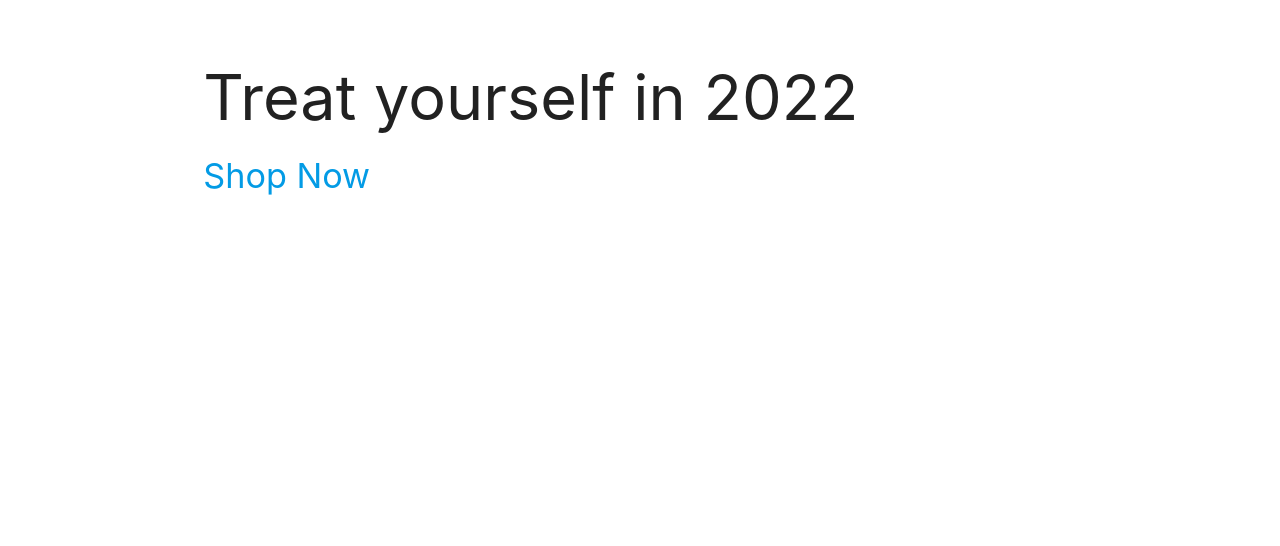
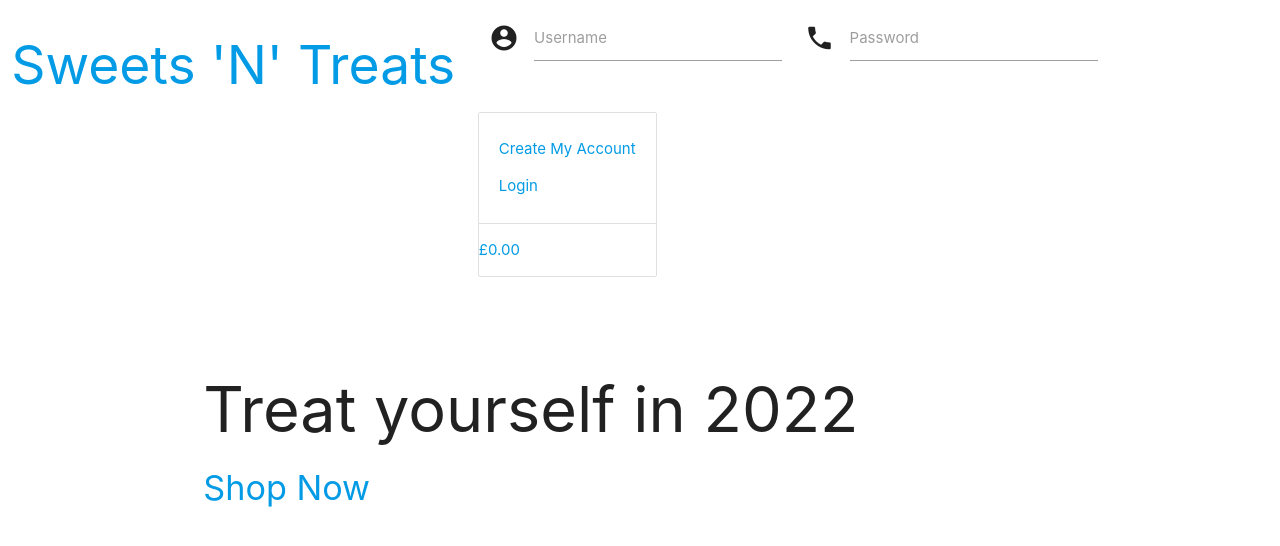
Before and after one commit to mgreenberry/MS4-sweetsntreats.v1, a Django app: page / in a window 1280 px wide. Shown: the top 546 px of the page. Run offline with Django 3.2, Linux system fonts and the light colour scheme; some libraries are stand-ins or nearby versions.

Commit message:
added main page header

```diff
--- a/templates/base.html
+++ b/templates/base.html
@@ -40,7 +40,69 @@
 
     <body>
         <header class="container-fluid fixed-top">
-
+            <div class="row">
+                <div class="col">
+                    <a href="{% url 'home' %}" class=""><h2>Sweets 'N' Treats</h2></a>
+                </div>
+                <div class="col">
+                    <form class="col s12">
+                        <div class="row">
+                            <div class="input-field col s6">
+                                <i class="material-icons prefix">account_circle</i>
+                                <input id="icon_prefix" type="text" class="validate">
+                                <label for="icon_prefix">Username</label>
+                            </div>
+                            <div class="input-field col s6">
+                                <i class="material-icons prefix">phone</i>
+                                <input id="icon_telephone" type="tel" class="validate">
+                                <label for="icon_telephone">Password</label>
+                            </div>
+                        </div>
+                    </form>
+                </div>
+                <div class="col">
+                    <ul class="collection">
+                        {% if request.user.is_autenticated %}
+                            {% if request.user.is_superuser %}
+                                <li class="collection-item">
+                                    <a class="" href="#" id="user-options" data-toggle="dropdown" aria-haspopup="true" aria-expanded="false">
+                                        <p class="">Site Management</p>
+                                    </a>
+                                </li>
+                            {% endif %}
+                            <li class="collection-item">
+                                <a class="" href="#" id="user-options" data-toggle="dropdown" aria-haspopup="true" aria-expanded="false">
+                                <p class="">My Profile</p>
+                            </li>
+                            <li class="collection-item">
+                                <a class="" href="{% url 'account_logout' %}" id="user-options" data-toggle="dropdown" aria-haspopup="true" aria-expanded="false">
+                                <p class="">Logout</p>
+                            </li>
+                        {% else %}
+                            <li class="collection-item">
+                                <a class="" href="{% url 'account_signup' %}" id="user-options" data-toggle="dropdown" aria-haspopup="true" aria-expanded="false">
+                                <p class="">Create My Account</p>
+                                <a class="" href="{% url 'account_login' %}" id="user-options" data-toggle="dropdown" aria-haspopup="true" aria-expanded="false">
+                                <p class="">Login</p>
+                            </li>
+                        {% endif %}
+                        <li class="list-inline-item">
+                            <a class="{% if grand_total %}text-blue{% else %}text-black{% endif %} nav-link" href="">
+                                <div class="text-center">
+                                    <div><i class=""></i></div>
+                                    <p class="my-0">
+                                        {% if grand_total %}
+                                            £{{ grand_total|floatformat:2 }}
+                                        {% else %}
+                                            £0.00
+                                        {% endif %}
+                                    </p>
+                                </div>
+                            </a>
+                        </li>
+                    </ul>
+                </div>
+            </div>
         </header>
             {% if messages %}
                 <div class="message-container">
```
